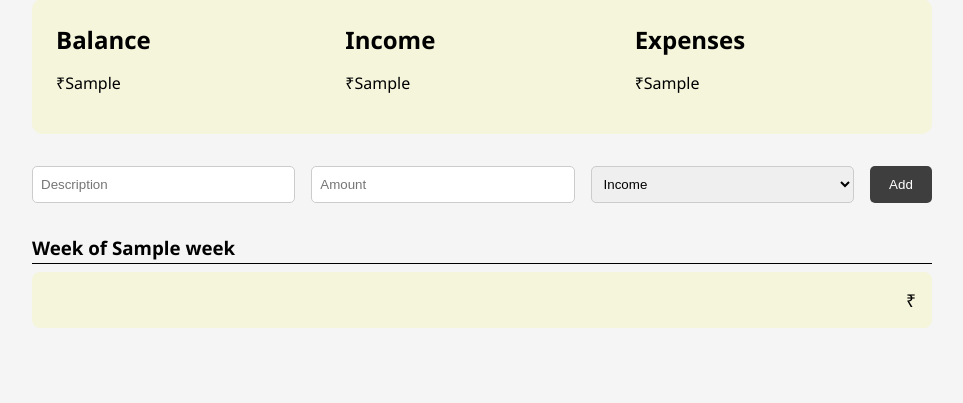
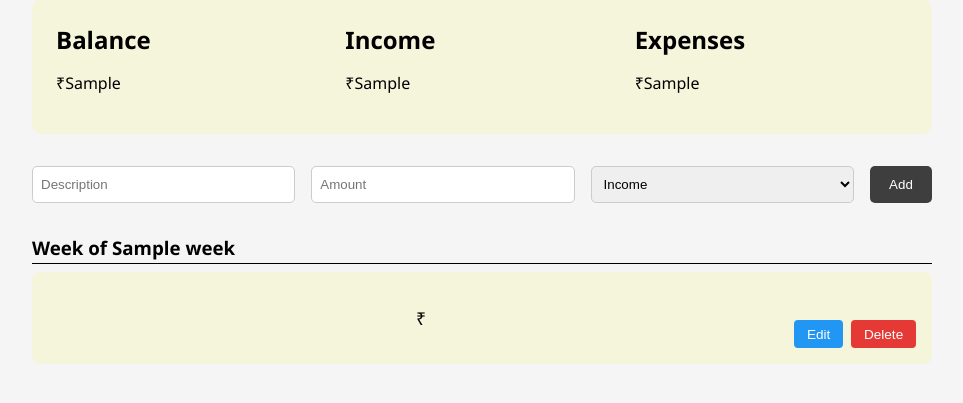
Before and after one commit to binay-99/django_tracker, a Django app: template home/templates/index.html in a window 1280 px wide. Shown: the part 151-554 px from the top of the page, without its empty margins (158-1121 px from the left). Run offline with Django 5.2, Linux system fonts and the light colour scheme; the template is opened without the code that fills it: most values are stand-ins (such as "Sample title", 1, 10 or a date in 2020).

Commit message:
added delete expense functionality

```diff
--- a/home/templates/index.html
+++ b/home/templates/index.html
@@ -142,6 +142,30 @@
             cursor: pointer;
         }
 
+        .actions {
+            display: flex;
+            gap: 0.5rem;
+            align-items: center;
+        }
+
+        .actions button {
+            padding: 0.4rem 0.8rem;
+            font-size: 0.85rem;
+            border: none;
+            border-radius: 4px;
+            cursor: pointer;
+        }
+
+        .edit-btn {
+            background-color: #2196f3;
+            color: white;
+        }
+
+        .delete-btn {
+            background-color: #e53935;
+            color: white;
+        }
+
     </style>
 </head>
 <body>
@@ -188,6 +212,15 @@
                         <div class="date">{{ item.created_at|date:"M d, Y" }}</div>
                     </div>
                     <div class="amount">₹{{ item.amount }}</div>
+                    <div class="actions">
+                        <form action="{% url 'edit_transaction' item.id %}" method="GET" style="display:inline;">
+                            <button type="submit" class="edit-btn">Edit</button>
+                        </form>
+                        <form action="{% url 'delete_transaction' item.id %}" method="POST" style="display:inline;">
+                            {% csrf_token %}
+                            <button type="submit" class="delete-btn">Delete</button>
+                        </form>
+                    </div>
                 </div>
                 {% endfor %}
             </div>
--- a/home/urls.py
+++ b/home/urls.py
@@ -4,5 +4,6 @@ from . import views
 
 urlpatterns = [
     path('', views.index,name='index'),
-
+    path('delete/<id>/',views.delete,name='delete_transaction'),
+    path('edit/<id>',views.edit,name='edit_transaction')
 ]
```
Also changed, not shown: home/views.py (+17 -1 lines).
